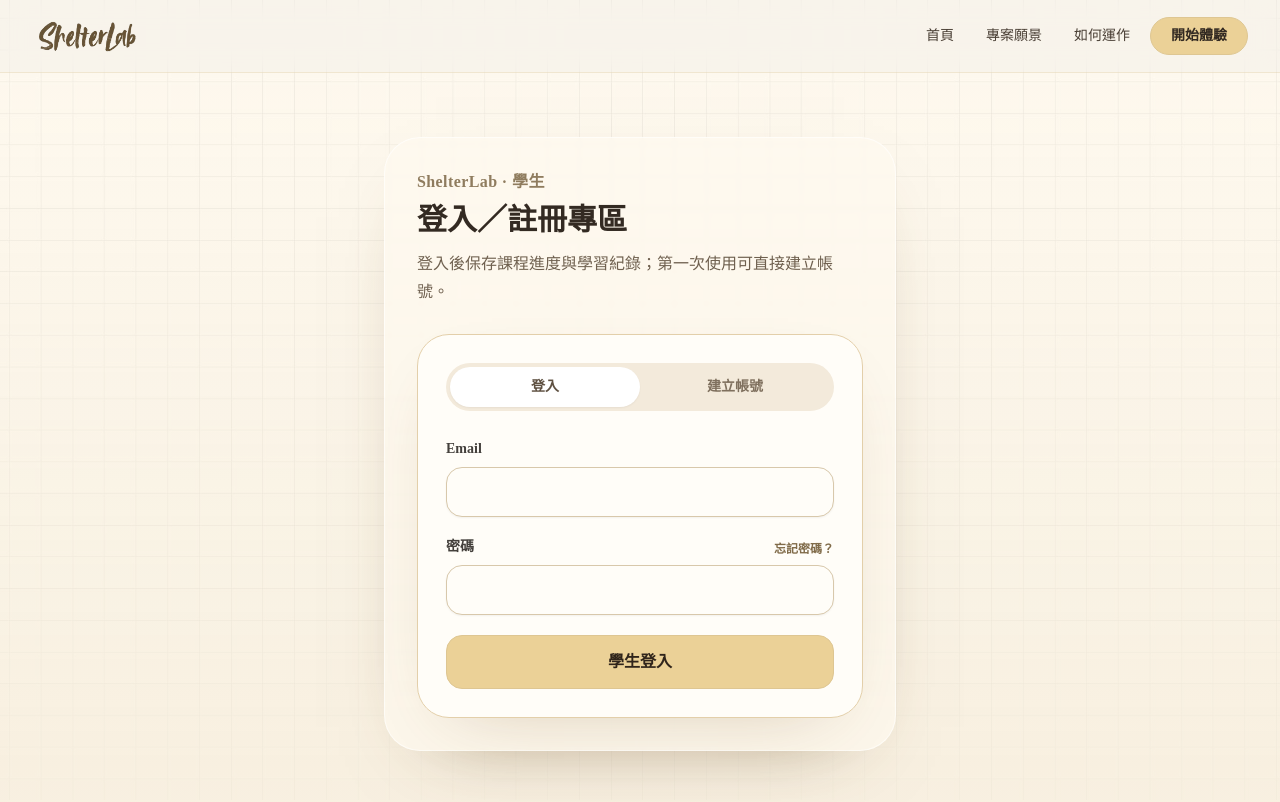
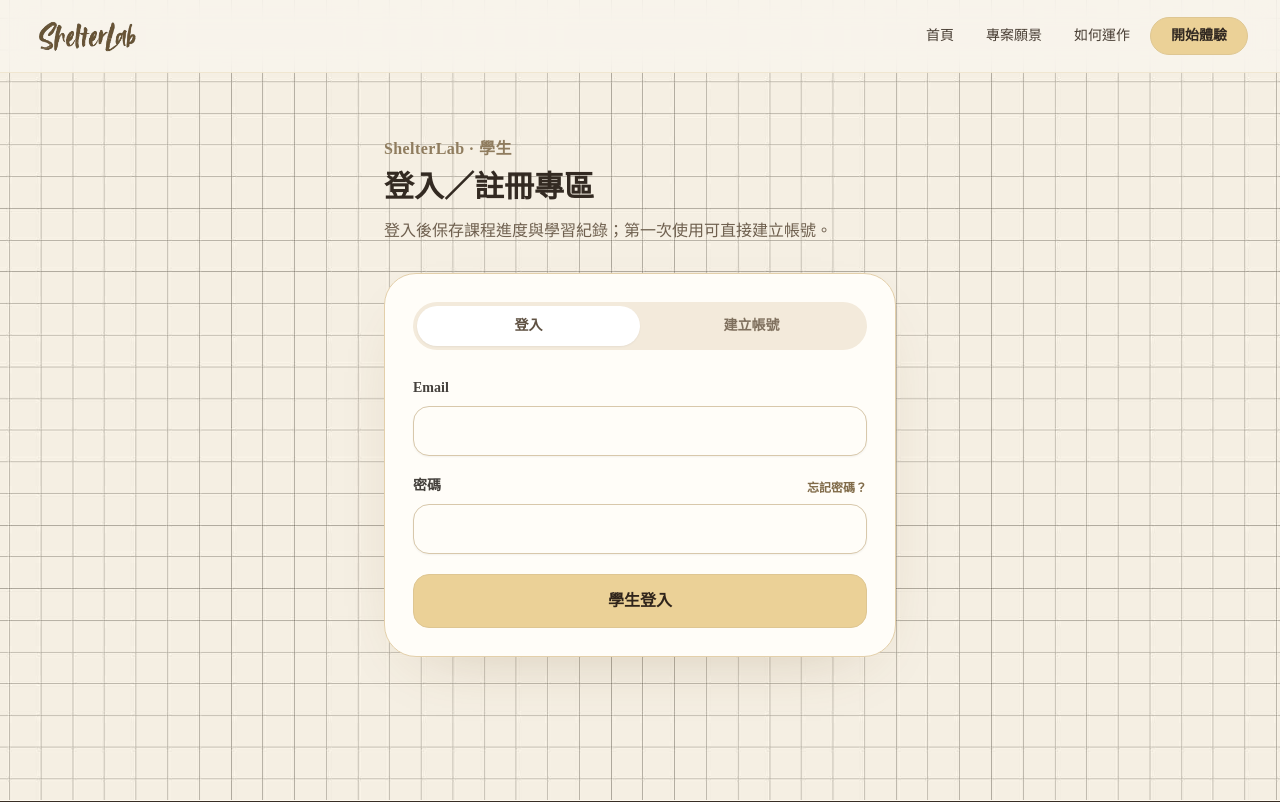
Before and after one commit to janet221/shelterlab-v2, a Next.js app: page /auth in a window 1280 px wide. Shown: the top 802 px of the page. Built offline with nearby package versions, Linux system fonts and the light colour scheme; no server answers; a web font is replaced by a local one.

Commit message:
Clean up authentication layout and form guidance

```diff
--- a/app/auth/auth-form.tsx
+++ b/app/auth/auth-form.tsx
@@ -105,11 +105,10 @@ export default function AuthForm({ role, initialMode = "login" }: { role: Accoun
       <Status error={error} notice={notice} /><button disabled={busy} className={primaryButtonClass}>{busy ? "寄送中…" : "發送重設信"}</button>
       <button type="button" className="w-full text-sm font-bold text-[#806b49] underline-offset-4 hover:underline" onClick={() => changeMode("login")}>返回登入</button>
     </form> : <form className="mt-7 space-y-5" onSubmit={submitAuth}>
-      {mode === "signup" && role === "teacher" && <p className="rounded-2xl border border-[#e1d2b8] bg-[#f8f1e5] px-4 py-3 text-sm leading-6 text-[#5d5145]">教師帳號需使用管理單位提供的邀請碼驗證。註冊完成後，可在教師設定建立學生使用的班級代碼。</p>}
       <label className="block text-sm font-bold text-stone-700">Email<input className={fieldClass} name="email" type="email" autoComplete="email" required maxLength={254} /></label>
-      <label className="block text-sm font-bold text-stone-700"><span className="flex items-end justify-between gap-4"><span>密碼</span>{mode === "login" && <button type="button" className="text-xs font-bold text-[#806b49] underline-offset-4 hover:underline" onClick={() => { setRecovery(true); setError(""); setNotice(""); }}>忘記密碼？</button>}</span><input className={fieldClass} name="password" type="password" minLength={mode === "signup" ? 8 : undefined} maxLength={128} autoComplete={mode === "signup" ? "new-password" : "current-password"} required />{mode === "signup" && <span className="mt-2 block text-xs font-normal text-stone-500">建議使用 12 字元以上，或一段您容易記憶的長句子</span>}</label>
-      {role === "student" && mode === "signup" && <label className="block text-sm font-bold text-stone-700">班級代碼<input className={`${fieldClass} uppercase`} name="classCode" required minLength={8} maxLength={64} pattern="[A-Za-z0-9][A-Za-z0-9-]{7,63}" autoComplete="off" placeholder="SHELTER-2026" spellCheck={false} /><span className="mt-2 block text-xs font-normal text-stone-500">請向授課教師索取；註冊時也會核對帳號所屬班級。</span></label>}
-      {role === "teacher" && mode === "signup" && <label className="block text-sm font-bold text-stone-700">教師邀請碼<input className={fieldClass} name="invitationCode" type="password" required maxLength={128} autoComplete="off" placeholder="請輸入管理單位提供的邀請碼" /><span className="mt-2 block text-xs font-normal text-stone-500">邀請碼僅用於驗證教師身分，不會成為學生的班級代碼。</span></label>}
+      <label className="block text-sm font-bold text-stone-700"><span className="flex items-end justify-between gap-4"><span>密碼</span>{mode === "login" && <button type="button" className="text-xs font-bold text-[#806b49] underline-offset-4 hover:underline" onClick={() => { setRecovery(true); setError(""); setNotice(""); }}>忘記密碼？</button>}</span><input className={fieldClass} name="password" type="password" minLength={mode === "signup" ? 8 : undefined} maxLength={128} autoComplete={mode === "signup" ? "new-password" : "current-password"} required /></label>
+      {role === "student" && mode === "signup" && <label className="block text-sm font-bold text-stone-700">班級代碼<input className={`${fieldClass} uppercase`} name="classCode" required minLength={8} maxLength={64} pattern="[A-Za-z0-9][A-Za-z0-9-]{7,63}" autoComplete="off" placeholder="SHELTER-2026" spellCheck={false} /><span className="mt-2 block text-xs font-normal text-stone-500">請向授課教師索取班級代碼以加入班級。</span></label>}
+      {role === "teacher" && mode === "signup" && <label className="block text-sm font-bold text-stone-700">教師邀請碼<input className={fieldClass} name="invitationCode" type="password" required maxLength={128} autoComplete="off" placeholder="請輸入管理單位提供的邀請碼" /></label>}
       <Status error={error} notice={notice} /><button disabled={busy} className={primaryButtonClass}>{busy ? "處理中…" : mode === "signup" ? `建立${roleLabel}帳號` : `${roleLabel}登入`}</button>
     </form>}
   </section>;
--- a/app/auth/page.tsx
+++ b/app/auth/page.tsx
@@ -1,5 +1,5 @@
 import { PublicPageShell } from "@/app/_components/public-shell";
-import { PublicGridBackground, publicGridOverlay } from "@/app/_components/public-grid-background";
+import { PublicGridBackground } from "@/app/_components/public-grid-background";
 import AuthForm from "./auth-form";
 
 export default async function AuthPage({ searchParams }: { searchParams: Promise<{ role?: string; mode?: string }> }) {
@@ -8,10 +8,10 @@ export default async function AuthPage({ searchParams }: { searchParams: Promise
   const roleLabel = accountRole === "teacher" ? "教師" : "學生";
   return (
     <PublicPageShell>
-      <div className="relative isolate min-h-[70vh]">
+      <div className="relative isolate">
         <PublicGridBackground />
-        <section className={`min-h-[70vh] px-5 py-12 sm:py-16 ${publicGridOverlay}`}>
-        <div className="mx-auto max-w-lg rounded-[2.25rem] border border-white/60 bg-[#fffaf0]/60 p-5 shadow-[0_28px_80px_-52px_rgba(93,65,28,0.55)] backdrop-blur-[2px] sm:p-8">
+        <section data-testid="auth-shell" className="min-h-[calc(100svh-4.5rem)] px-5 py-12 sm:py-16">
+        <div data-testid="auth-content" className="mx-auto max-w-lg">
           <p className="font-bold tracking-wide text-[#8f7c5e]">ShelterLab · {roleLabel}</p>
           <h1 className="mt-2 text-3xl font-bold text-[#332a22]">登入／註冊專區</h1>
           <p className="mt-3 leading-7 text-[#6f604f]">登入後保存課程進度與學習紀錄；第一次使用可直接建立帳號。</p>
```
Also changed, not shown: 1 other file (tests, documents, lock files or other folders).
